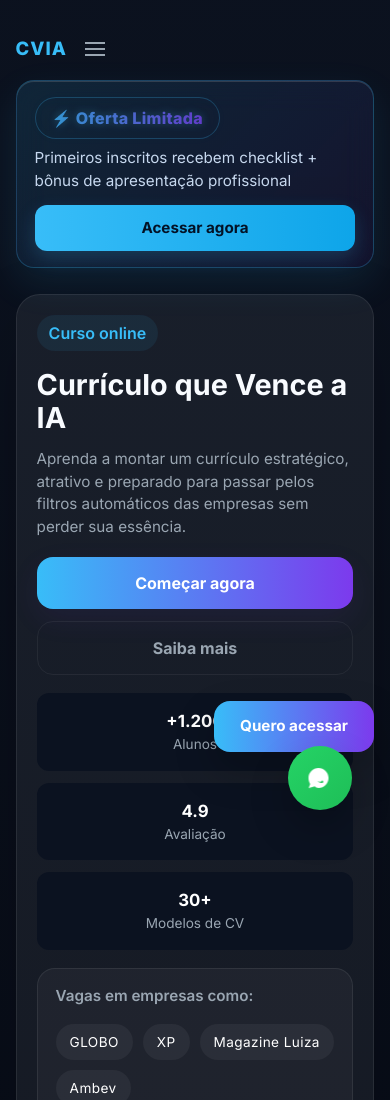
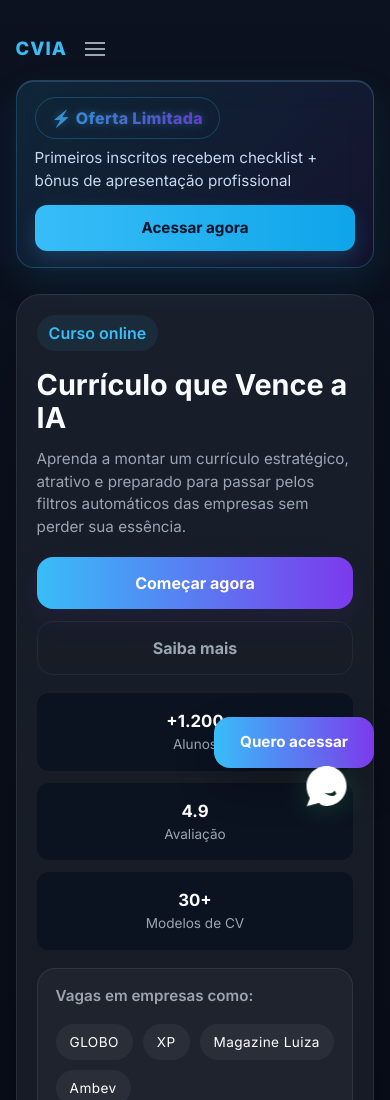
Before and after one commit to GustavoSales2001/Cursos_Love, a website: page index.html in a window 390 px wide. Shown: the top 1100 px of the page. Drawn offline with Linux system fonts and the light colour scheme.

Commit message:
fix - upgrades style via smartfone

```diff
--- a/style.css
+++ b/style.css
@@ -161,16 +161,15 @@ a{color:inherit;text-decoration:none}
 .fixed-access-panel{position:fixed;right:24px;bottom:24px;display:flex;flex-direction:column;align-items:flex-end;gap:14px;z-index:9999}
 .fixed-access-btn{display:inline-flex;align-items:center;justify-content:center;padding:14px 22px;border-radius:999px;background:linear-gradient(90deg,var(--accent),var(--accent-2));color:#fff;text-decoration:none;box-shadow:0 18px 40px rgba(0,0,0,0.24);font-weight:700;transition:transform .25s,box-shadow .25s;min-width:180px;font-size:1rem}
 .fixed-access-btn:hover{transform:translateY(-4px);box-shadow:0 24px 50px rgba(0,0,0,0.28)}
-.fixed-access-panel .whatsapp-float{position:relative;display:inline-flex;align-items:center;justify-content:center;width:70px;height:70px;border-radius:50%;background:linear-gradient(135deg,#25d366,#1ebe57);color:#fff;text-decoration:none;box-shadow:0 18px 40px rgba(0,0,0,0.24);transition:transform .25s,box-shadow .25s;overflow:hidden;animation:whatsapp-bounce 4s ease-in-out infinite}
-.fixed-access-panel .whatsapp-float:hover{transform:translateY(-5px);box-shadow:0 26px 52px rgba(0,0,0,0.3);animation-play-state:paused}
-.fixed-access-panel .whatsapp-icon{width:40px;height:40px;display:flex;align-items:center;justify-content:center}
-.fixed-access-panel .whatsapp-icon svg{width:28px;height:28px}
+.fixed-access-panel .whatsapp-float{position:relative;display:inline-flex;align-items:center;justify-content:center;width:auto;height:auto;border-radius:0;background:transparent;color:#25d366;text-decoration:none;box-shadow:none;transition:transform .25s,filter .25s;overflow:visible;animation:whatsapp-bounce 4s ease-in-out infinite}
+.fixed-access-panel .whatsapp-float:hover{transform:scale(1.1);filter:drop-shadow(0 8px 16px rgba(37,211,102,0.3));animation-play-state:paused}
+.fixed-access-panel .whatsapp-icon{width:60px;height:60px;display:flex;align-items:center;justify-content:center}
+.fixed-access-panel .whatsapp-icon svg{width:60px;height:60px;filter:drop-shadow(0 4px 12px rgba(37,211,102,0.2))}
 @media (max-width:700px){
   .fixed-access-panel{right:16px;bottom:16px;gap:12px}
   .fixed-access-btn{min-width:160px;padding:12px 18px;font-size:.95rem}
-  .fixed-access-panel .whatsapp-float{width:64px;height:64px}
-  .fixed-access-panel .whatsapp-icon{width:36px;height:36px}
-  .fixed-access-panel .whatsapp-icon svg{width:24px;height:24px}
+  .fixed-access-panel .whatsapp-icon{width:48px;height:48px}
+  .fixed-access-panel .whatsapp-icon svg{width:48px;height:48px}
 }
 
 
```
